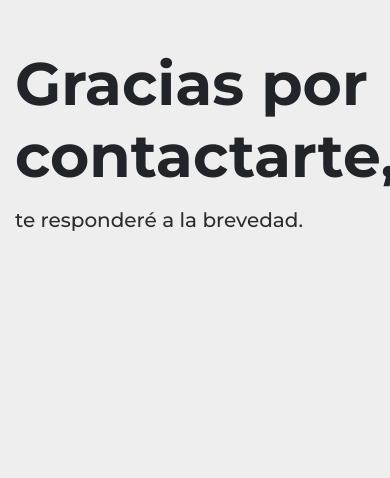
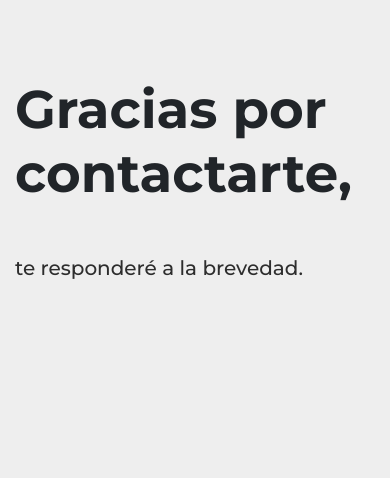
Before and after one commit to tbarrientos98/portfolio, a PHP site: page /sistema/confirmacion-envio.php in a window 390 px wide. Shown: the part 63-541 px from the top of the page. Run offline with PHP 8.4, Linux system fonts and the light colour scheme.

Commit message:
modificaciones importantes: h1 mobile y el nav

```diff
--- a/confirmacion-envio.php
+++ b/confirmacion-envio.php
@@ -25,12 +25,12 @@ $pg = "confirmacion-envio";
     </header>
     <section class="mb-5">
         <div class="container pb-1">
-            <div class="row py-5">
-                <div class="col-sm-6 col-12">
-                    <h1>Gracias por<br>contactarte,</h1>
+            <div class="row py-5 mb-sm-0 mb-5">
+                <div class="col-sm-10 col-12">
+                    <h1>Gracias por contactarte,</h1>
                 </div>
             </div>
-            <div class="row py-5 mb-5">
+            <div class="row py-5 mt-sm-0 mt-5">
                 <div class="col-sm-4 col-12">
                     <h5>te responderé a la brevedad.</h5>
                 </div>
--- a/css/estilos.css
+++ b/css/estilos.css
@@ -184,8 +184,14 @@ section i{
 }
 
 /**************************************************** MEDIA QUERIES */
+@media (max-width: 400px) and (min-width: 300px)  {/*VISTA MOBILE (PARA CELULAR): CORRECCION DE ESPACIO DE SCROLL*/
+    h1{
+        font-size: 53px;/*IMPORTANTE PARA QUE EL NAV NO SE ACHIQUE */
+        padding-top: 30px;
+    }
+}
 
-@media (max-width: 700px){ /*VISTA MOBILE (PARA CELULAR)*/
+@media (max-width: 700px) { /*VISTA MOBILE (PARA CELULAR)*/
     #contacto h3{ /*ESTILOS DE CONTACTO */
         font-size: 27px ;
     }
```
